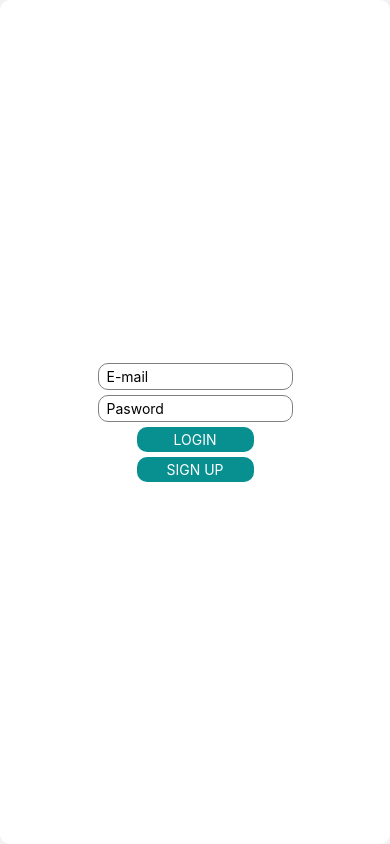
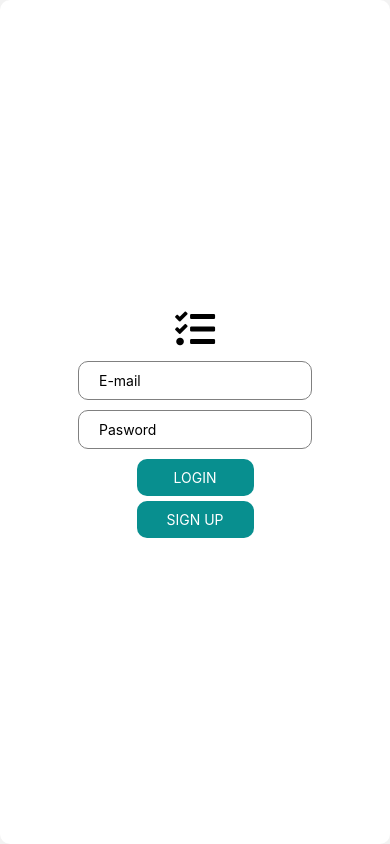
Before and after one commit to lgbestel/auth-todo, a React Native app: screen / in a window 390 px wide. Built offline with nearby package versions, Linux system fonts and the light colour scheme; no server answers.

Commit message:
fix: styles

```diff
--- a/app/screens/Login/Login.tsx
+++ b/app/screens/Login/Login.tsx
@@ -2,11 +2,12 @@ import { ActivityIndicator, Alert } from 'react-native'
 import React, { useEffect, useState } from 'react'
 import { firebaseAuth } from '../../../firebaseConfig';
 import { createUserWithEmailAndPassword, onAuthStateChanged, signInWithEmailAndPassword } from 'firebase/auth';
-import { LoginButton, Container, Input, Text } from './styles';
+import { LoginButton, Container, Input, Text, ButtonsContainer } from './styles';
 import { useAppDispatch } from '../../store/hooks';
 import authSlice from '../../store/slices/authSlice';
 import { NativeStackScreenProps } from '@react-navigation/native-stack';
 import { RootStackParamList } from '../../../App';
+import { FontAwesome5 } from '@expo/vector-icons';
 
 type Props = NativeStackScreenProps<RootStackParamList, 'Login'>;
 
@@ -17,16 +18,18 @@ const Login: React.FC<Props> = (props) => {
   const [loading, setLoading] = useState<boolean>(false);
 
   useEffect(() => {
-    const unsubscribe = onAuthStateChanged(firebaseAuth, (user) => {
-      if(user) props.navigation.replace('Todo');
+    onAuthStateChanged(firebaseAuth, (user) => {
+      if (user) {
+        dispatch(authSlice.actions.setUser(user))
+        props.navigation.replace('Todo');
+      }
     })
-    return unsubscribe;
   }, [])
 
   const handleSignUp = async () => {
     setLoading(true);
     try {
-      const bla = await createUserWithEmailAndPassword(firebaseAuth, email, password);
+      await createUserWithEmailAndPassword(firebaseAuth, email, password);
       Alert.alert('You are now signed up! Proceed to login')
     } catch (error: any) {
       Alert.alert('Sign up failed', error.message)
@@ -41,7 +44,6 @@ const Login: React.FC<Props> = (props) => {
       const credentials = await signInWithEmailAndPassword(firebaseAuth, email, password);
       dispatch(authSlice.actions.setUser(credentials.user))
     } catch (error: any) {
-      console.log('error', error);
       Alert.alert('Sign in failed', error.message)
     } finally {
       setLoading(false)
@@ -50,19 +52,20 @@ const Login: React.FC<Props> = (props) => {
 
   return (
     <Container>
-      <Input placeholder='E-mail' value={email} onChangeText={(text: string) => setEmail(text)}/>
-      <Input placeholder='Pasword'value={password} onChangeText={(text: string) => setPassword(text)} secureTextEntry/>
+      <FontAwesome5 name="tasks" size={40} color="black" />
+      <Input placeholder='E-mail' value={email} autoCapitalize='none' onChangeText={(text: string) => setEmail(text)}/>
+      <Input placeholder='Pasword'value={password} autoCapitalize='none' onChangeText={(text: string) => setPassword(text)} secureTextEntry/>
       {
         loading ?
-        <ActivityIndicator color='#088F8F' />
-        : <>
+        <ActivityIndicator color='#088F8F' style={{ marginTop: 5 }} />
+        : <ButtonsContainer>
           <LoginButton onPress={handleLogin}>
             <Text>LOGIN</Text>
           </LoginButton>
           <LoginButton onPress={handleSignUp}>
             <Text>SIGN UP</Text>
           </LoginButton>
-        </>
+        </ButtonsContainer>
       }
 
     </Container>
--- a/app/screens/Login/styles.tsx
+++ b/app/screens/Login/styles.tsx
@@ -6,22 +6,30 @@ export const Container = styled.KeyboardAvoidingView`
   flex: 1;
   align-items: center;
   justify-content: center;
-  gap: 5px;
+  gap: 10px;
 `
 
 export const Input = styled.TextInput`
   border: grey;
   border-radius: 10px;
-  width: 50%;
-  padding-horizontal: 8px;
-  padding-vertical: 4px;
+  width: 60%;
+  padding-horizontal: 20px;
+  padding-vertical: 10px;
+`
+
+export const ButtonsContainer = styled.View`
+  display: flex;
+  align-items: center;
+  justify-content: center;
+  gap: 5px;
+  width: 100%;
 `
 
 export const LoginButton = styled.TouchableOpacity`
   background-color: #088F8F;
   border-radius: 10px;
-  padding-horizontal: 8px;
-  padding-vertical: 4px;
+  padding-horizontal: 20px;
+  padding-vertical: 10px;
   width: 30%;
   display: flex;
   align-items: center;
--- a/app/screens/Todo/styles.tsx
+++ b/app/screens/Todo/styles.tsx
@@ -3,8 +3,8 @@ import styled from "styled-components/native";
 export const TodoButton = styled.TouchableOpacity`
 background-color: #088F8F;
 border-radius: 10px;
-padding-horizontal: 8px;
-padding-vertical: 8px;
+padding-horizontal: 20px;
+padding-vertical: 10px;
 width: 30%;
 display: flex;
 align-items: center;
@@ -15,32 +15,47 @@ export const Input = styled.TextInput`
   border: grey;
   border-radius: 10px;
   width: 50%;
-  padding-horizontal: 8px;
-  padding-vertical: 4px;
+  padding-horizontal: 20px;
+  padding-vertical: 10px;
+`
+
+export const TaskInput = styled.TextInput`
+  border: grey;
+  border-radius: 10px;
+  width: 70%;
+  padding-horizontal: 20px;
+  padding-vertical: 10px;
+`
+
+export const ButtonText = styled.Text`
+  color: #fff
 `
 
 export const Text = styled.Text`
-  color: #fff
+  color: #000
 `
 export const Container = styled.KeyboardAvoidingView`
-  flex: 1;
+  display: flex;
   align-items: center;
-  justify-content: center
+  justify-content: space-evenly;
+  flex-direction: column;
+  height: 90%;
 `
 
 export const InputContainer = styled.View`
-  flex: 1;
+  display: flex;
   align-items: center;
   justify-content: center;
   flex-direction: row;
-  gap: 5
+  gap: 5px;
+  margin-vertical: 5px;
 `
 
 export const TaskContainer = styled.View`
   display: flex;
   align-items: center;
   justify-content: flex-start;
-  gap: 6;
+  gap: 6px;
   flex-direction: row;
-  padding: 7
+  padding: 7px;
 `
```
